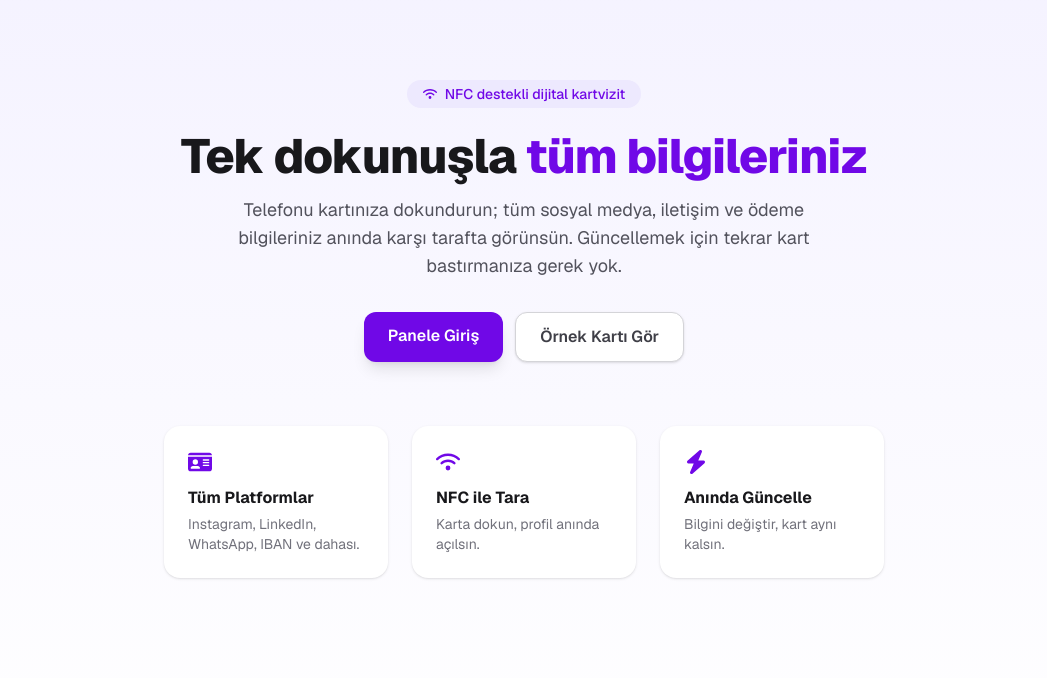
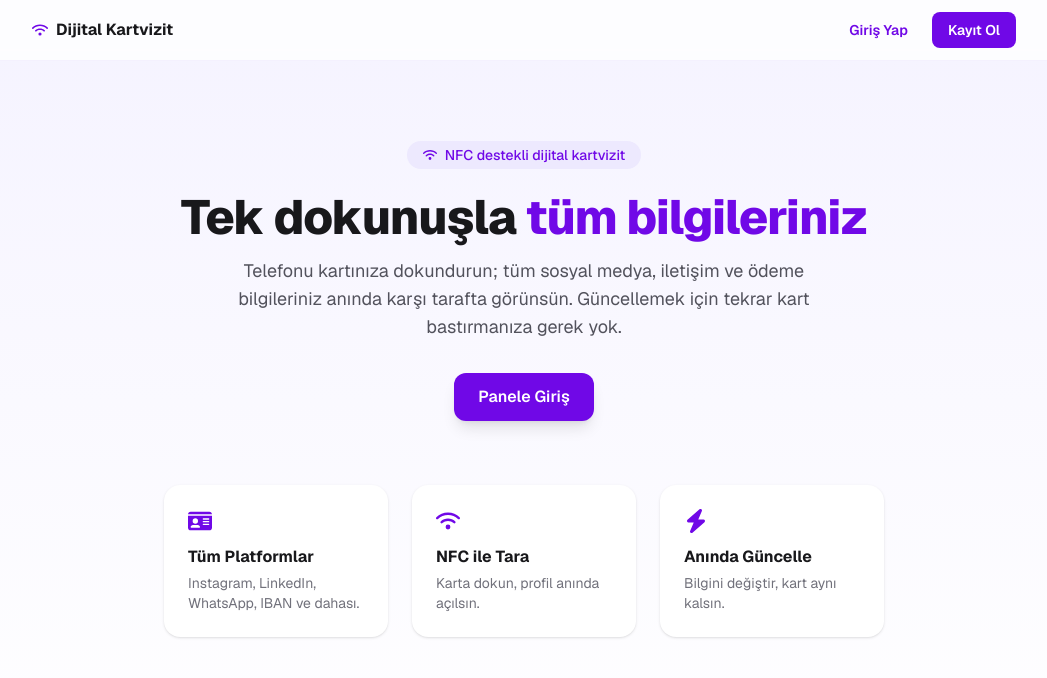
Before and after one commit to cduran0350-stack/dijitalkartvizit, a Next.js app: page / in a window 1280 px wide. Shown: the top 678 px of the page, without its empty margins (116-1163 px from the left). Built offline with nearby package versions, Linux system fonts and the light colour scheme; no server answers.

Commit message:
Ana sayfaya Giriş/Kayıt üst barı, örnek kart butonu kaldırıldı

```diff
--- a/app/page.tsx
+++ b/app/page.tsx
@@ -4,6 +4,29 @@ import { FaBolt, FaIdCard, FaWifi } from "react-icons/fa6";
 export default function Home() {
   return (
     <main className="min-h-screen bg-gradient-to-b from-violet-50 to-white">
+      {/* Üst bar */}
+      <header className="sticky top-0 z-10 border-b border-violet-100/60 bg-white/80 backdrop-blur">
+        <div className="mx-auto flex max-w-5xl items-center justify-between px-5 py-3">
+          <Link href="/" className="flex items-center gap-2 font-bold text-zinc-900">
+            <FaWifi className="text-violet-700" /> Dijital Kartvizit
+          </Link>
+          <nav className="flex items-center gap-2">
+            <Link
+              href="/dashboard"
+              className="rounded-lg px-4 py-2 text-sm font-semibold text-violet-700 transition hover:bg-violet-50"
+            >
+              Giriş Yap
+            </Link>
+            <Link
+              href="/dashboard?mode=register"
+              className="rounded-lg bg-violet-700 px-4 py-2 text-sm font-semibold text-white transition hover:bg-violet-800"
+            >
+              Kayıt Ol
+            </Link>
+          </nav>
+        </div>
+      </header>
+
       <div className="mx-auto max-w-3xl px-6 py-20 text-center">
         <span className="inline-flex items-center gap-2 rounded-full bg-violet-100 px-4 py-1 text-sm font-medium text-violet-700">
           <FaWifi /> NFC destekli dijital kartvizit
@@ -24,12 +47,6 @@ export default function Home() {
           >
             Panele Giriş
           </Link>
-          <Link
-            href="/demo"
-            className="rounded-xl border border-zinc-300 bg-white px-6 py-3 font-semibold text-zinc-700 shadow-sm transition hover:bg-zinc-50"
-          >
-            Örnek Kartı Gör
-          </Link>
         </div>
 
         <div className="mt-16 grid gap-6 sm:grid-cols-3">
--- a/components/LoginForm.tsx
+++ b/components/LoginForm.tsx
@@ -14,7 +14,15 @@ import { FaGoogle, FaEye, FaEyeSlash } from "react-icons/fa6";
 import { auth } from "@/lib/firebase";
 
 export default function LoginForm() {
-  const [mode, setMode] = useState<"login" | "register">("login");
+  const [mode, setMode] = useState<"login" | "register">(() => {
+    if (
+      typeof window !== "undefined" &&
+      new URLSearchParams(window.location.search).get("mode") === "register"
+    ) {
+      return "register";
+    }
+    return "login";
+  });
   const [email, setEmail] = useState("");
   const [password, setPassword] = useState("");
   const [showPassword, setShowPassword] = useState(false);
```
